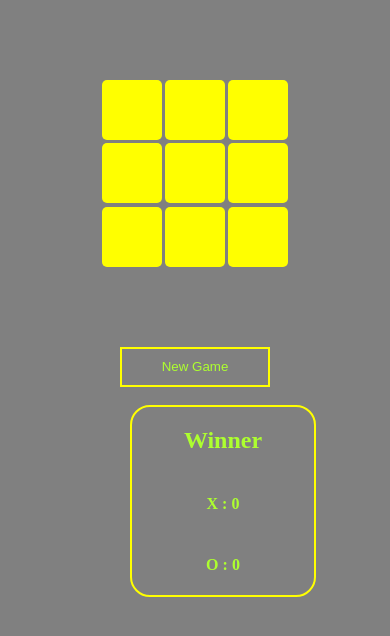
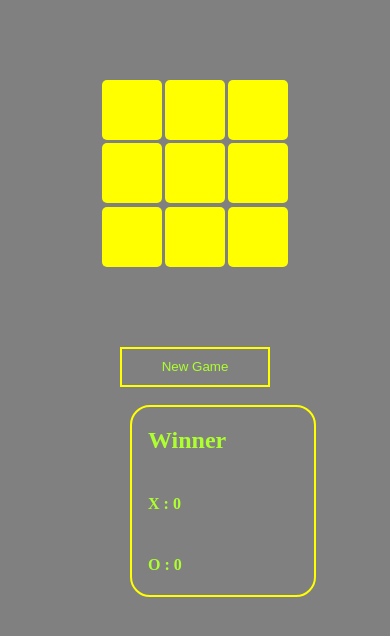
Before and after one commit to Aadarsh032/TIC-TAC-TOE-by-Aadarsh, a plain HTML site: page index.html in a window 390 px wide. Shown: the part 84-720 px from the top of the page. Drawn offline with Linux system fonts and the light colour scheme.

Commit message:
Update style.css

```diff
--- a/style.css
+++ b/style.css
@@ -94,11 +94,12 @@ h1{
 
     #resultbox
     {
-      margin-left: 1rem;
+/*       margin-left: 1rem; */
+        margin:auto;
       display: flex;
       flex-direction: column;
-      align-items: center;
-      position: fixed;
+      align-items: baseline;
+/*       position: fixed; */
       padding-left: 1rem;
       padding-right: 1rem;
       margin-top: 700px;
```
